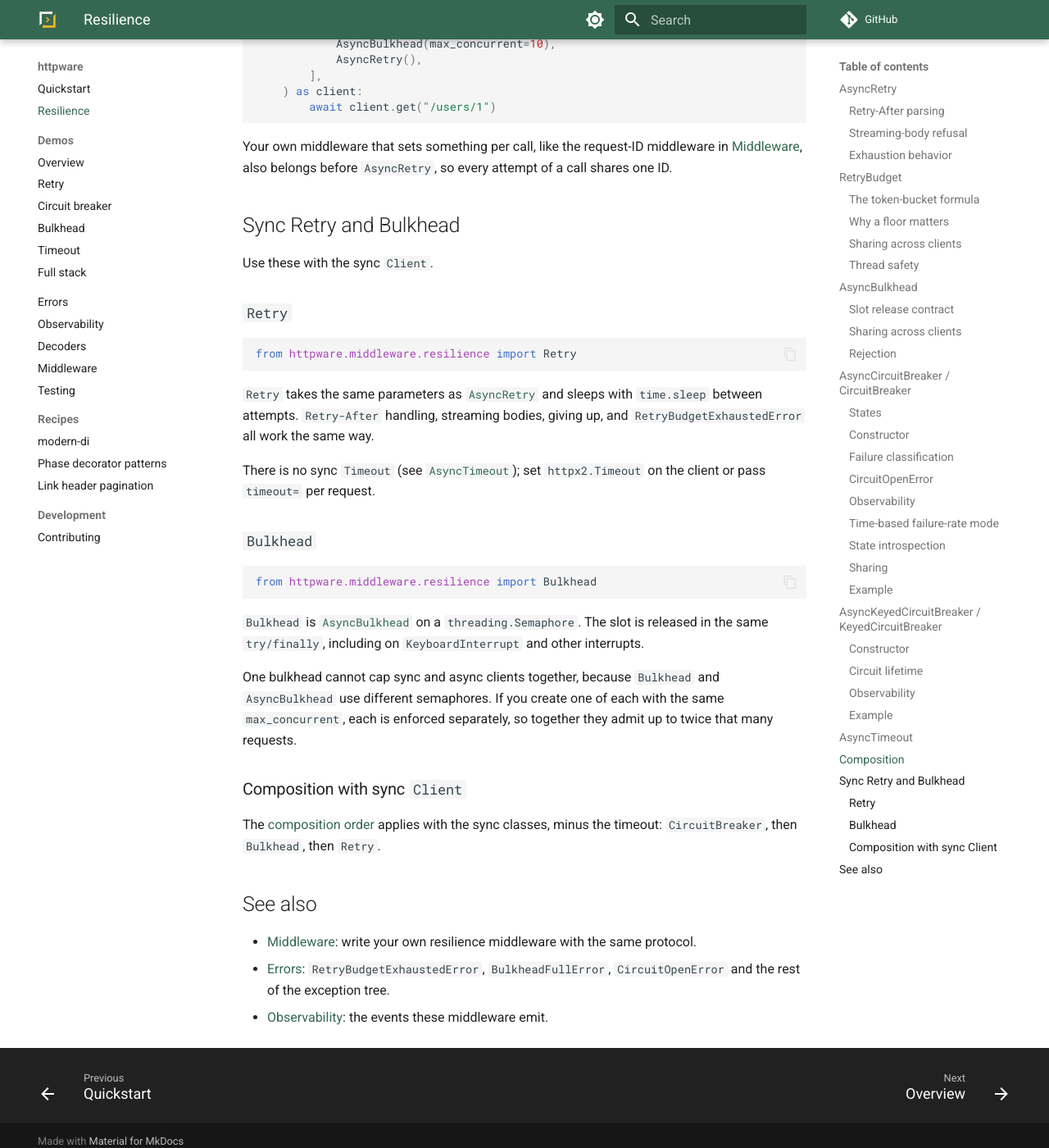
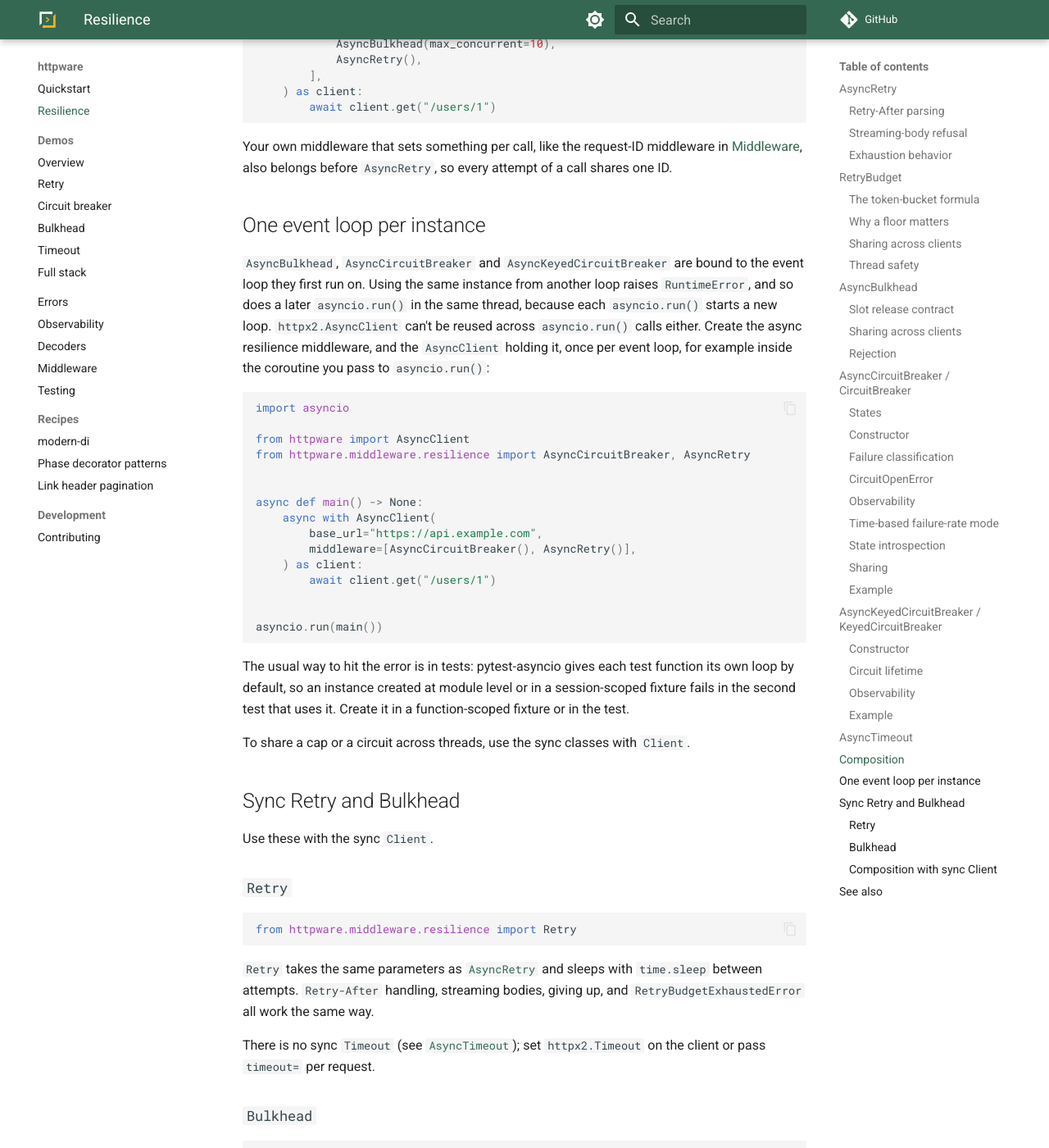
Before and after one commit to modern-python/httpware, an MkDocs documentation site: the page built from docs/resilience.md, in a window 1280 px wide and 1400 px high, scrolled down 11683 px. Shown: the whole window at 82% size. Built offline with MkDocs 1.6.1 and Material for MkDocs 9.7.7, drawn with Linux system fonts in a browser that asks for light colours; comment, search, counter and statistics services are not loaded.

Commit message:
docs: describe the one-event-loop-per-instance rule for async resilience middleware

````diff
--- a/docs/resilience.md
+++ b/docs/resilience.md
@@ -363,6 +363,32 @@
 
 Your own middleware that sets something per call, like the request-ID middleware in [Middleware](middleware.md), also belongs before `AsyncRetry`, so every attempt of a call shares one ID.
 
+## One event loop per instance
+
+`AsyncBulkhead`, `AsyncCircuitBreaker` and `AsyncKeyedCircuitBreaker` are bound to the event loop they first run on. Using the same instance from another loop raises `RuntimeError`, and so does a later `asyncio.run()` in the same thread, because each `asyncio.run()` starts a new loop. `httpx2.AsyncClient` can't be reused across `asyncio.run()` calls either. Create the async resilience middleware, and the `AsyncClient` holding it, once per event loop, for example inside the coroutine you pass to `asyncio.run()`:
+
+```python
+import asyncio
+
+from httpware import AsyncClient
+from httpware.middleware.resilience import AsyncCircuitBreaker, AsyncRetry
+
+
+async def main() -> None:
+    async with AsyncClient(
+        base_url="https://api.example.com",
+        middleware=[AsyncCircuitBreaker(), AsyncRetry()],
+    ) as client:
+        await client.get("/users/1")
+
+
+asyncio.run(main())
+```
+
+The usual way to hit the error is in tests: pytest-asyncio gives each test function its own loop by default, so an instance created at module level or in a session-scoped fixture fails in the second test that uses it. Create it in a function-scoped fixture or in the test.
+
+To share a cap or a circuit across threads, use the sync classes with `Client`.
+
 ## Sync Retry and Bulkhead
 
 Use these with the sync `Client`.
````
